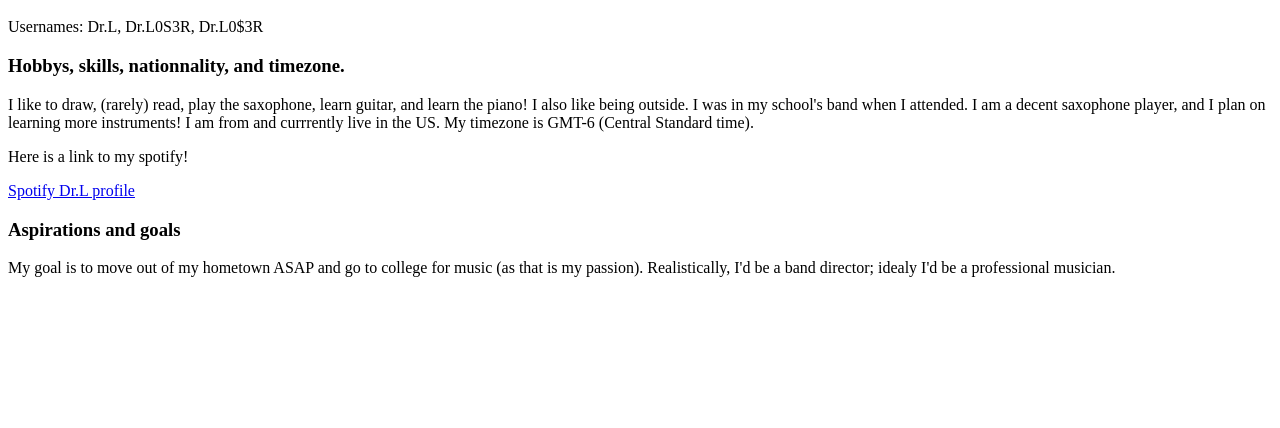
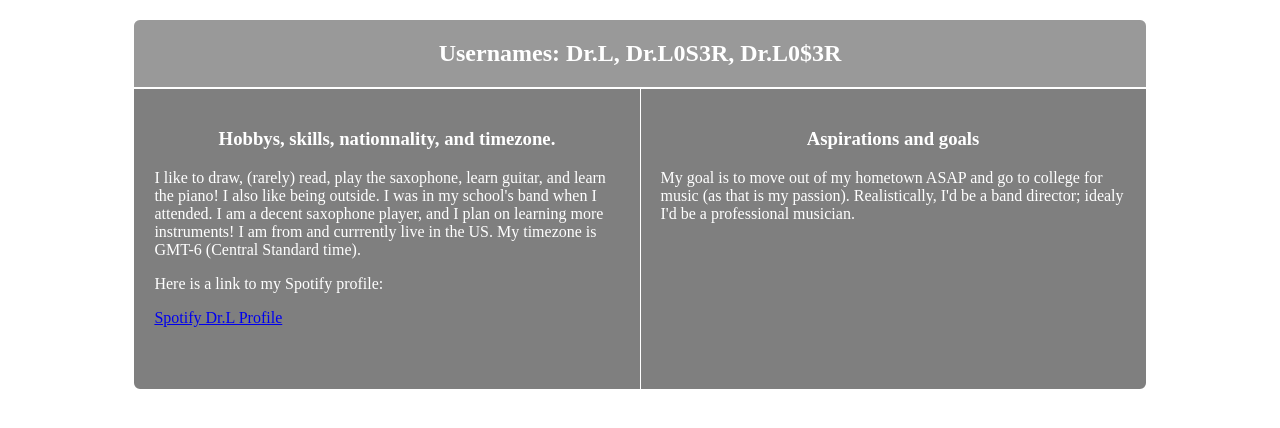
Before and after one commit to Dr-L0S3R/About-me, a plain HTML site: page index.html in a window 1280 px wide. Shown: the part 48-476 px from the top of the page. Drawn offline with Linux system fonts and the light colour scheme.

Commit message:
attempt 3 bug fix

```diff
--- a/index.html
+++ b/index.html
@@ -1,7 +1,7 @@
 <html>
 <html lang="en">
 <head>
-  <link href=”./resources/css/style.css” type=”text/css” rel=”stylesheet” />
+  <link href="./resources/css/style.css" type="text/css" rel="stylesheet" />
   <meta charset="UTF-8">
   <meta name="viewport" content="width=device-width, initial-scale=1.0">
   <title>About (Dr.L) Me</title>
@@ -19,8 +19,8 @@
       <div class="left-column">
         <h3>Hobbys, skills, nationnality, and timezone.</h3>
         <p>I like to draw, (rarely) read, play the saxophone, learn guitar, and learn the piano! I also like being outside. I was in my school's band when I attended. I am a decent saxophone player, and I plan on learning more instruments! I am from and currrently live in the US. My timezone is GMT-6 (Central Standard time).</p>
-        <p>Here is a link to my spotify!</p>
-        <a href="https://open.spotify.com/user/31p2mhdahc6xmeadawbpzp2hifkq?si=ceb466ed87a143b8">Spotify Dr.L profile</a>
+        <p>Here is a link to my Spotify profile:</p>
+        <p><a href="https://open.spotify.com/user/31p2mhdahc6xmeadawbpzp2hifkq?si=ceb466ed87a143b8">Spotify Dr.L Profile</a></p>
       </div>
       <div class="right-column">
         <h3>Aspirations and goals</h3>
```
